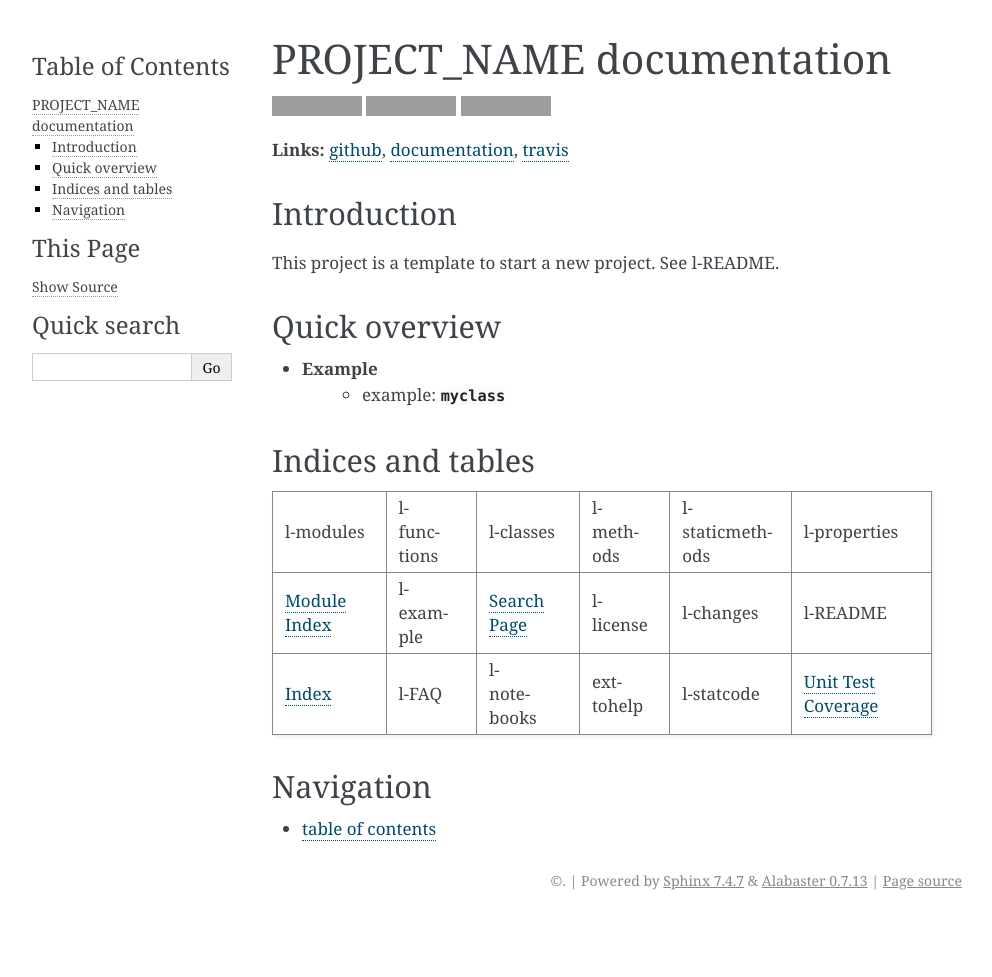
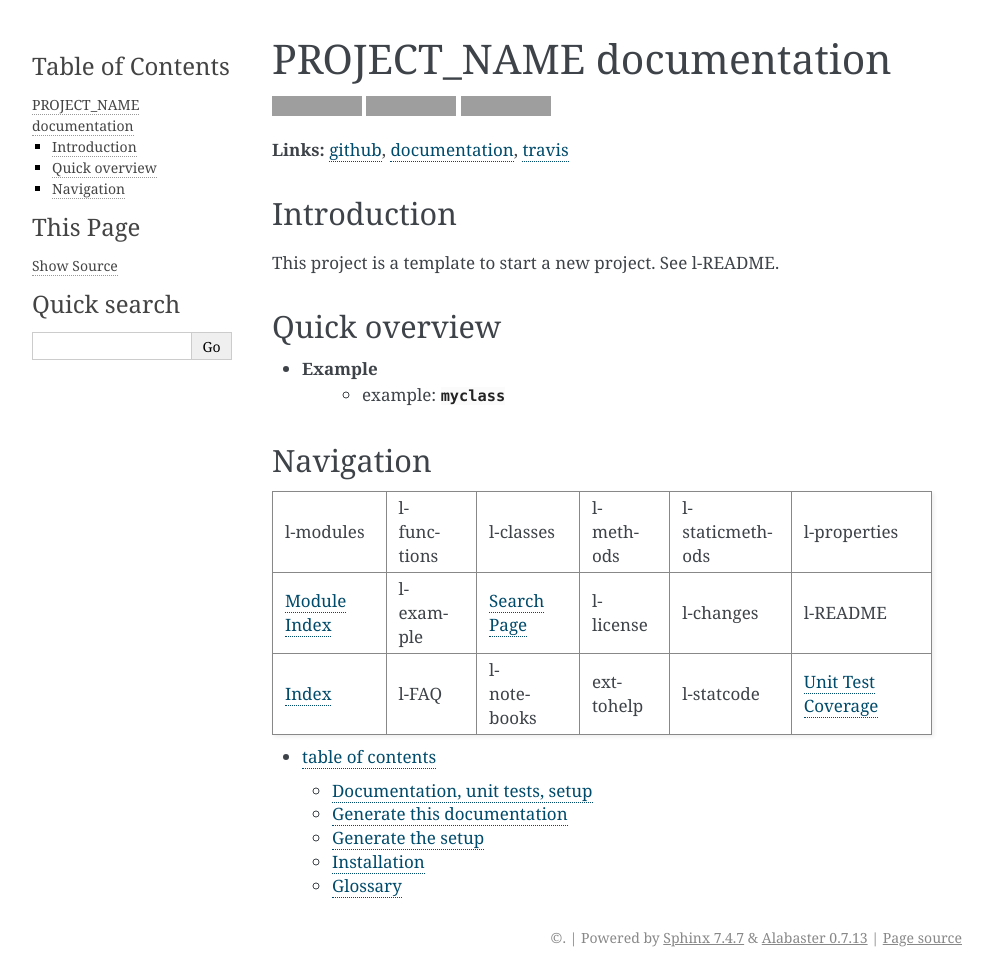
Before and after one commit to sdpython/python3_module_template, a Sphinx documentation site: the page built from _doc/sphinxdoc/source/index.rst, in a window 1280 px wide. Shown: the whole page, without its empty margins (148-1140 px from the left). Built offline with Sphinx 7.4.7, drawn with Linux system fonts in a browser that asks for light colours; pages that are not in the unit, such as notebooks, are missing from menus; before the commit the page ends 920 px from its top, so only the background shows below that; grey boxes are pictures that could not be loaded.

Commit message:
documentation

```diff
--- a/_doc/sphinxdoc/source/index.rst
+++ b/_doc/sphinxdoc/source/index.rst
@@ -37,8 +37,8 @@
     * example:  :class:`myclass <subproject.myexample.myclass>`
 
 
-Indices and tables
-------------------
+Navigation
+----------
 
 +----------------------+---------------------+---------------------+--------------------+------------------------+------------------------------------------------+
 | :ref:`l-modules`     |  :ref:`l-functions` | :ref:`l-classes`    | :ref:`l-methods`   | :ref:`l-staticmethods` | :ref:`l-properties`                            |
```
Also changed, not shown: other parts of _doc/sphinxdoc/source/index.rst (+2 -3 lines), _doc/sphinxdoc/source/indexmenu.rst (+4 -4 lines).
